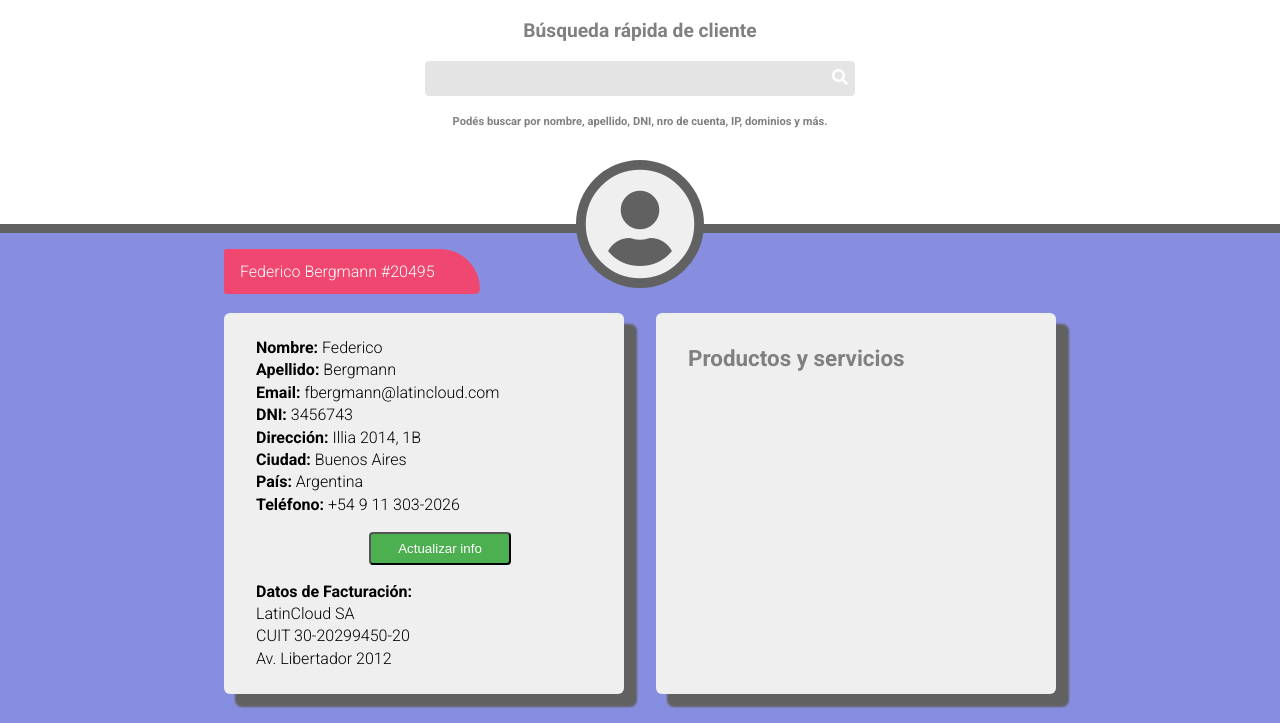
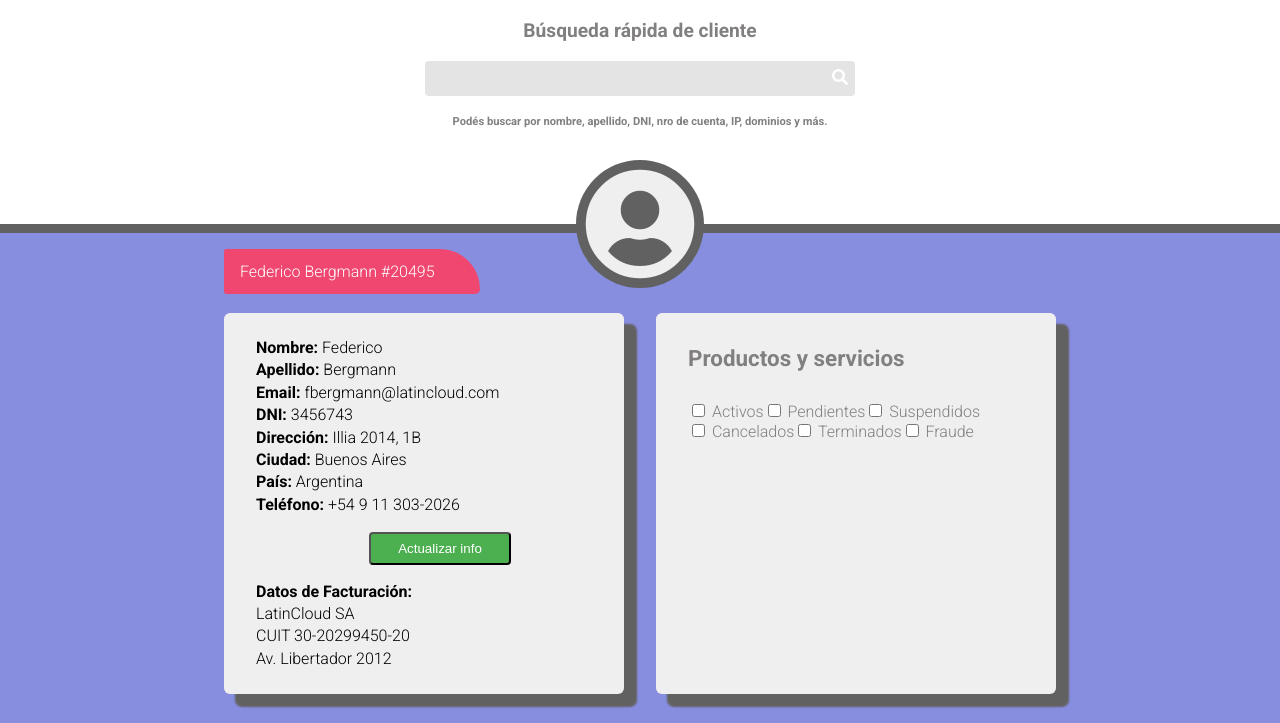
Before and after one commit to latincloud/infoClientes, a plain HTML site: page index.html in a window 1280 px wide. Shown: the top 723 px of the page. Drawn offline with Linux system fonts and the light colour scheme.

Commit message:
add checkboxes

```diff
--- a/index.html
+++ b/index.html
@@ -110,6 +110,16 @@
                     <div class="card card-top-right">
                         <div class="selected user-services">
                             <h4>Productos y servicios</h4>
+                            <div class="check-wrapper">
+                                <ul>
+                                    <li><input type="checkbox" /> <label> Activos</label></li>
+                                    <li><input type="checkbox" /> <label> Pendientes</label></li>
+                                    <li><input type="checkbox" /> <label> Suspendidos</label></li>
+                                    <li><input type="checkbox" /> <label> Cancelados</label></li>
+                                    <li><input type="checkbox" /> <label> Terminados</label></li>
+                                    <li><input type="checkbox" /> <label> Fraude</label></li>
+                                </ul>
+                            </div>
                         </div>
                     </div>
                     <div class="card card-bottom-left">
--- a/infocliente.css
+++ b/infocliente.css
@@ -190,9 +190,26 @@ textarea:focus, input:focus{
     font-size: 1.4em;
 }
 
+.check-wrapper {
+    max-width: 22em;
+}
+
+.check-wrapper ul {
+    padding: 0;
+    list-style: none;
+    max-width: 19em;
+    display: flex;
+    flex-flow: row wrap;
+}
+
+/* Checkbox element, when checked */
+input[type="checkbox"]:checked {
+    box-shadow: 0 0 0 1px #4CAF50;
+  }
+
 /* Ajustes mínimos versión mobile */
 
-@media (max-width: 62em){
+@media (max-width: 62em) {
     .user-id-wrapper {
         width: unset;
         justify-content: center;
```
